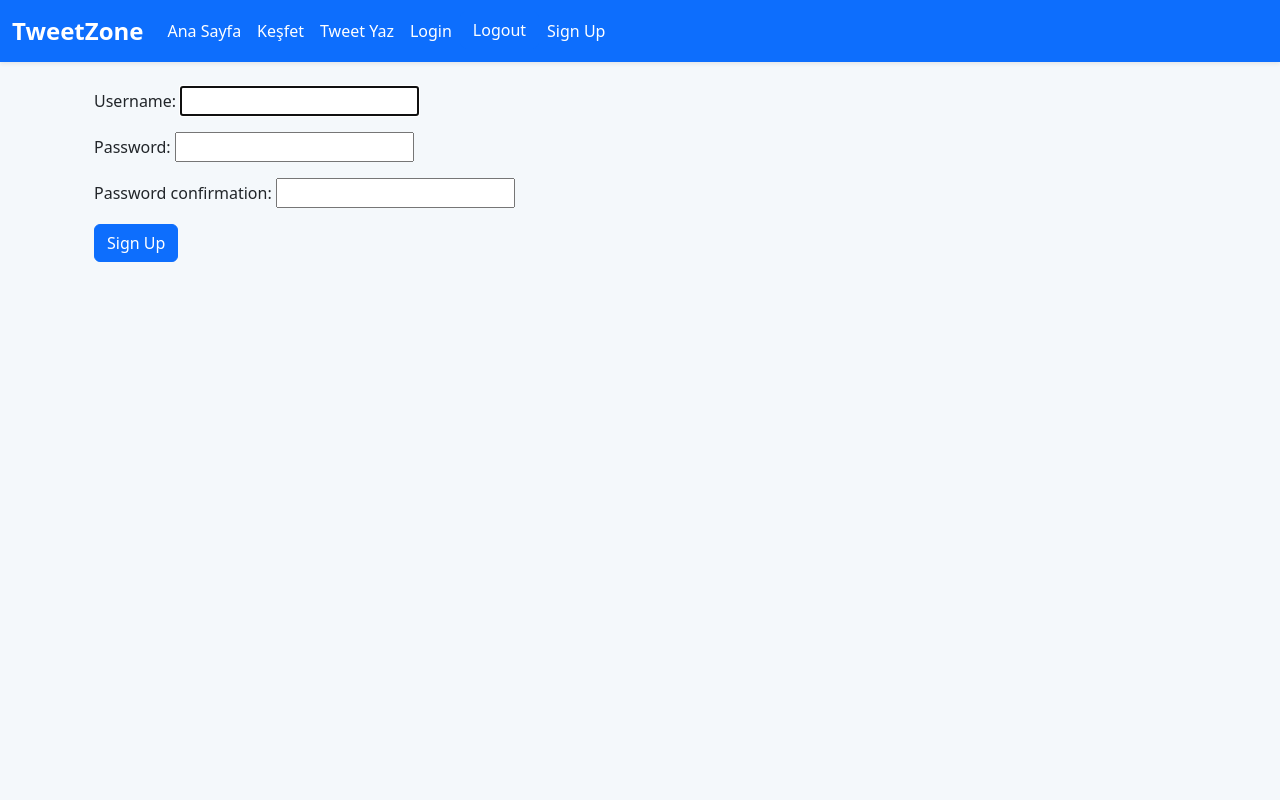
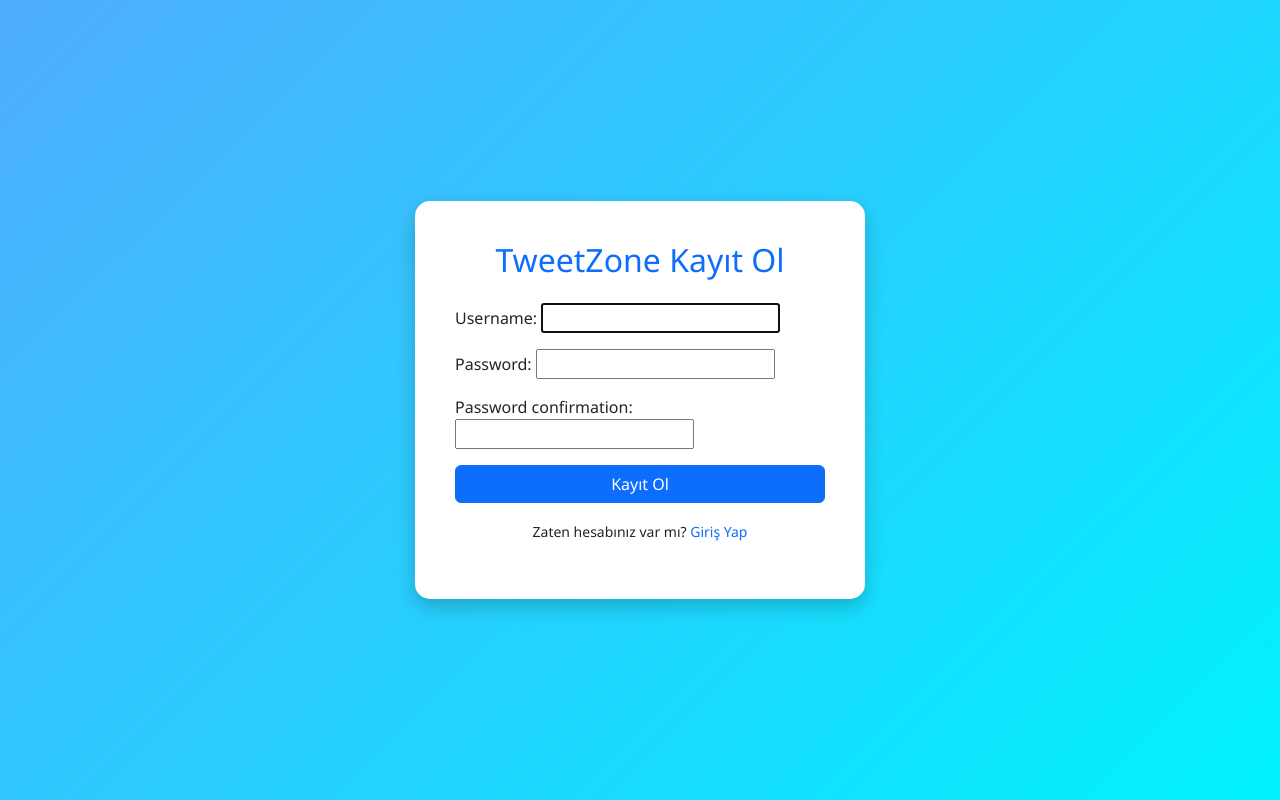
Before and after one commit to BatuhanMD/TweetZone, a Django app: page /signup/ in a window 1280 px wide. Run offline with Django 5.2, Linux system fonts and the light colour scheme.

Commit message:
Login and Register Pages edited

```diff
--- a/templates/registration/signup.html
+++ b/templates/registration/signup.html
@@ -1,17 +1,77 @@
-{% extends "base.html" %}
-{% block content %}
+<!DOCTYPE html>
+<html lang="tr">
+<head>
+    <meta charset="UTF-8">
+    <title>TweetZone Kayıt Ol</title>
+    <meta name="viewport" content="width=device-width, initial-scale=1.0">
+
+    <!-- Bootstrap CSS -->
+    <link href="https://cdn.jsdelivr.net/npm/bootstrap@5.3.3/dist/css/bootstrap.min.css" rel="stylesheet">
+
+    <style>
+        body {
+            background: linear-gradient(135deg, #4facfe, #00f2fe);
+            min-height: 100vh;
+            display: flex;
+            justify-content: center;
+            align-items: center;
+            font-family: 'Segoe UI', sans-serif;
+        }
+        .register-card {
+            background-color: #fff;
+            border-radius: 15px;
+            padding: 40px;
+            box-shadow: 0 8px 20px rgba(0, 0, 0, 0.2);
+            width: 100%;
+            max-width: 450px;
+        }
+        .form-label {
+            font-weight: 500;
+        }
+    </style>
+</head>
+<body>
+
+    <div class="register-card">
+        <h2 class="text-center text-primary mb-4">TweetZone Kayıt Ol</h2>
+
         <form method="POST" action="">
-            <div class="container">
             {% csrf_token %}
-            {%for field in form%}
+
+            {% if form.non_field_errors %}
+                <div class="alert alert-danger">
+                    {% for error in form.non_field_errors %}
+                        <p class="mb-0">{{ error }}</p>
+                    {% endfor %}
+                </div>
+            {% endif %}
+
+            {% for field in form %}
                 <div class="mb-3">
-                    {{field.label_tag}}
-                    {{field}}
+                    {{ field.label_tag }}
+                    {{ field }}
+                    {% if field.errors %}
+                        <div class="text-danger small">
+                            {% for error in field.errors %}
+                                {{ error }}
+                            {% endfor %}
+                        </div>
+                    {% endif %}
                 </div>
-            {%endfor%}
-            <button type="submit" class="btn btn-primary" value="signup"> Sign Up </button>
+            {% endfor %}
+
+            <div class="d-grid">
+                <button type="submit" class="btn btn-primary">Kayıt Ol</button>
             </div>
 
+            <p class="text-center mt-3">
+                <small>Zaten hesabınız var mı? <a href="{% url 'login' %}" class="text-decoration-none">Giriş Yap</a></small>
+            </p>
         </form>
+    </div>
 
-{% endblock content %}
+    <!-- Bootstrap JS -->
+    <script src="https://cdn.jsdelivr.net/npm/bootstrap@5.3.3/dist/js/bootstrap.bundle.min.js"></script>
+
+</body>
+</html>
```
Also changed, not shown: templates/registration/login.html (+67 -9 lines), db.sqlite3.
